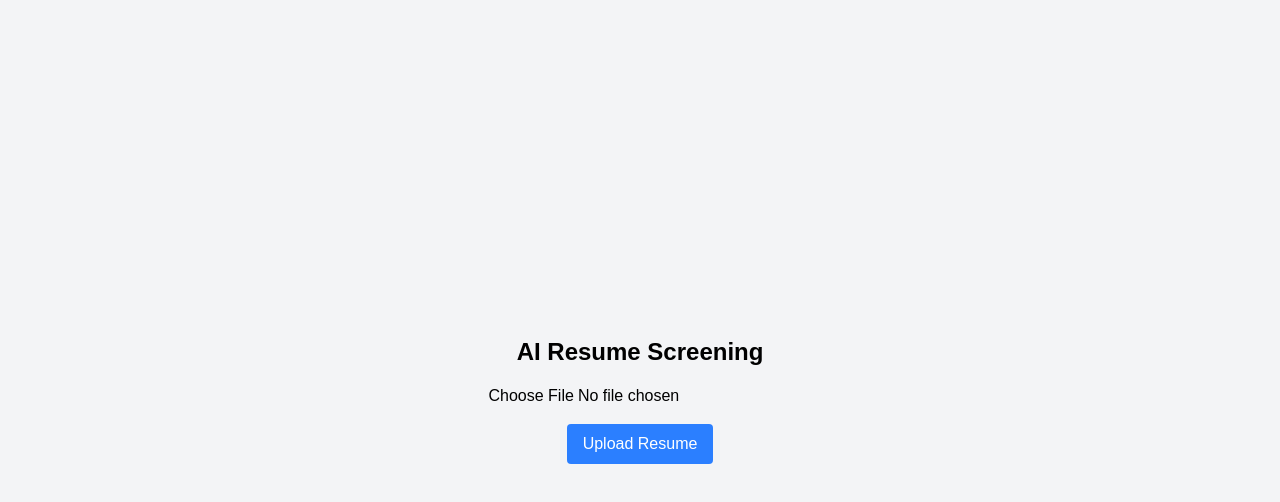
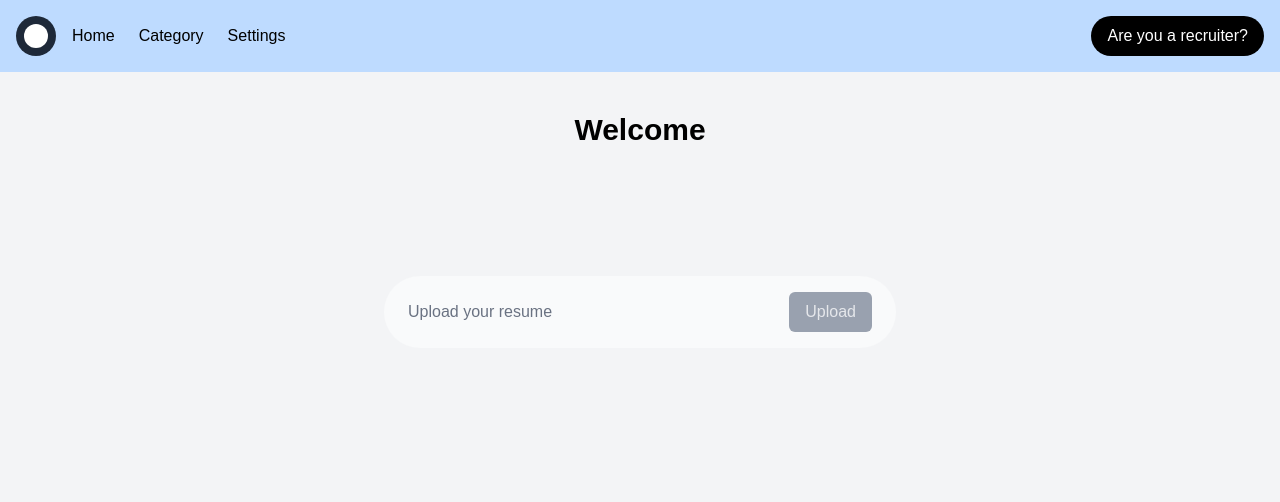
Before and after one commit to Piyush-0369/Execute4.0, a Next.js app: page / in a window 1280 px wide. Shown: the top 502 px of the page. Built offline with nearby package versions, Linux system fonts and the light colour scheme.

Commit message:
`Refactor ResumeUploadInterface and ResumeScreening components`

```diff
--- a/src/app/home.tsx
+++ b/src/app/home.tsx
@@ -1,65 +1,69 @@
-import React, { useState } from 'react';
+"use client";
 
-const ResumeUploadInterface = () => {
-  const [fileName, setFileName] = useState('');
+import { useState, useEffect } from "react";
+
+export default function ResumeUploadInterface() {
+  const [file, setFile] = useState(null);
   const [isUploading, setIsUploading] = useState(false);
   const [uploadSuccess, setUploadSuccess] = useState(false);
+  const [response, setResponse] = useState(null);
+  const [isClient, setIsClient] = useState(false);
 
-  const handleFileChange = (e: React.ChangeEvent<HTMLInputElement>) => {
-    if (e.target.files && e.target.files[0]) {
-      setFileSelected(e.target.files[0]);
+  useEffect(() => {
+    setIsClient(true);
+  }, []);
+
+  const handleFileChange = (event) => {
+    if (event.target.files && event.target.files[0]) {
+      setFile(event.target.files[0]);
     }
-  };;
+  };
 
-  const handleUpload = () => {
-    if (!fileName) return;
-
+  const handleUpload = async () => {
+    if (!file) return;
     setIsUploading(true);
 
-    // Simulate upload process
-    setTimeout(() => {
-      setIsUploading(false);
+    const formData = new FormData();
+    formData.append("resume", file);
+
+    try {
+      const res = await fetch("http://127.0.0.1:8000/analyze_resume/", {
+        method: "POST",
+        body: formData,
+      });
+      const data = await res.json();
+      setResponse(data);
       setUploadSuccess(true);
 
-      // Reset success message after a delay
       setTimeout(() => setUploadSuccess(false), 3000);
-    }, 1500);
+    } catch (error) {
+      console.error("Error uploading resume:", error);
+    }
+    setIsUploading(false);
   };
 
+  if (!isClient) return null; // Prevent hydration mismatch
+
   return (
-    <div className="min-h-screen bg-blue-200 flex flex-col">
-      {/* Navigation bar */}
+    <div className="min-h-screen bg-gray-100 flex flex-col text-black">
       <div className="bg-blue-200 p-4 flex justify-between items-center">
         <div className="flex items-center gap-4">
           <div className="w-10 h-10 rounded-full bg-gray-800 flex items-center justify-center">
             <div className="w-6 h-6 rounded-full bg-white"></div>
           </div>
-
           <div className="flex gap-6">
             <button className="font-medium">Home</button>
             <button className="font-medium">Category</button>
             <button className="font-medium">Settings</button>
           </div>
         </div>
-
         <button className="bg-black text-white px-4 py-2 rounded-full">
           Are you a recruiter?
         </button>
       </div>
-
-      {/* Main content */}
       <div className="flex-1 flex flex-col items-center pt-10">
         <h1 className="text-3xl font-bold mb-32">Welcome</h1>
-
         <div className="bg-gray-50 bg-opacity-80 w-full max-w-lg rounded-full px-6 py-4 flex items-center justify-between">
-          <div className="flex items-center gap-2">
-            <label htmlFor="file-upload" className="cursor-pointer">
-              <div className="w-8 h-8 flex items-center justify-center">
-                <svg xmlns="http://www.w3.org/2000/svg" fill="none" viewBox="0 0 24 24" stroke="currentColor" className="w-6 h-6">
-                  <path strokeLinecap="round" strokeLinejoin="round" strokeWidth={2} d="M4 16v1a3 3 0 003 3h10a3 3 0 003-3v-1m-4-8l-4-4m0 0L8 8m4-4v12" />
-                </svg>
-              </div>
-            </label>
           <input
             id="file-upload"
             type="file"
@@ -67,49 +71,30 @@ const ResumeUploadInterface = () => {
             accept=".pdf,.doc,.docx"
             onChange={handleFileChange}
           />
-
-            <label htmlFor="file-add" className="cursor-pointer">
-              <div className="w-8 h-8 flex items-center justify-center">
-                <svg xmlns="http://www.w3.org/2000/svg" fill="none" viewBox="0 0 24 24" stroke="currentColor" className="w-6 h-6">
-                  <path strokeLinecap="round" strokeLinejoin="round" strokeWidth={2} d="M12 4v16m8-8H4" />
-                </svg>
-              </div>
-            </label>
-            <input
-              id="file-add"
-              type="file"
-              className="hidden"
-              accept=".pdf,.doc,.docx"
-              onChange={handleFileChange}
-            />
-
           <span className="text-gray-500">
-              {fileName ? fileName : "Upload your resume"}
+            {file ? file.name : "Upload your resume"}
           </span>
-          </div>
-
           <button
             onClick={handleUpload}
-            disabled={!fileName || isUploading}
-            className={`px-4 py-2 rounded-md ${
-              fileName ? 'bg-black text-white' : 'bg-gray-400 text-gray-200'
-            }`}
+            disabled={!file || isUploading}
+            className={`px-4 py-2 rounded-md ${file ? 'bg-black text-white' : 'bg-gray-400 text-gray-200'}`}
           >
             {isUploading ? "Uploading..." : "Upload"}
           </button>
         </div>
-
         {uploadSuccess && (
           <div className="mt-4 text-green-600 font-medium">
             Resume uploaded successfully!
           </div>
         )}
+        {response && (
+          <div className="mt-4 p-4 bg-white shadow rounded text-black">
+            <h2 className="text-xl font-semibold">Results:</h2>
+            <p><strong>Predicted Category:</strong> {response.predicted_category}</p>
+            <p><strong>Feedback:</strong> {response.resume_feedback}</p>
+          </div>
+        )}
       </div>
     </div>
   );
-};
-
-export default ResumeUploadInterface;
-function setFileSelected(arg0: File) {
-    throw new Error('Function not implemented.');
 }
--- a/src/app/page.tsx
+++ b/src/app/page.tsx
@@ -1,60 +1,7 @@
-"use client";
+import RecruiterInterface from "./home";
 
-import { useState, useEffect } from "react";
-
-export default function ResumeScreening() {
-  const [resume, setResume] = useState(null);
-  const [response, setResponse] = useState(null);
-  const [loading, setLoading] = useState(false);
-  const [isClient, setIsClient] = useState(false);
-
-  useEffect(() => {
-    setIsClient(true);
-  }, []);
-
-  const handleFileChange = (event) => {
-    setResume(event.target.files[0]);
-  };
-
-  const handleUpload = async () => {
-    if (!resume) return;
-    setLoading(true);
-    const formData = new FormData();
-    formData.append("resume", resume);
-
-    try {
-      const res = await fetch("http://127.0.0.1:8000/analyze_resume/", {
-        method: "POST",
-        body: formData,
-      });
-      const data = await res.json();
-      setResponse(data);
-    } catch (error) {
-      console.error("Error uploading resume:", error);
-    }
-    setLoading(false);
-  };
-
-  if (!isClient) return null; // Prevent hydration mismatch
-
+export default function Home() {
   return (
-    <div className="flex flex-col items-center justify-center min-h-screen bg-gray-100 p-4 text-black">
-      <h1 className="text-2xl font-bold mb-4">AI Resume Screening</h1>
-      <input type="file" onChange={handleFileChange} className="mb-4 text-black" />
-      <button
-        onClick={handleUpload}
-        className="bg-blue-500 text-white px-4 py-2 rounded"
-        disabled={loading}
-      >
-        {loading ? "Processing..." : "Upload Resume"}
-      </button>
-      {response && (
-        <div className="mt-4 p-4 bg-white shadow rounded text-black">
-          <h2 className="text-xl font-semibold">Results:</h2>
-          <p><strong>Predicted Category:</strong> {response.predicted_category}</p>
-          <p><strong>Feedback:</strong> {response.resume_feedback}</p>
-        </div>
-      )}
-    </div>
+    <RecruiterInterface></RecruiterInterface>
   );
 }
```
Lines whose indentation alone changed are shown as unchanged.
